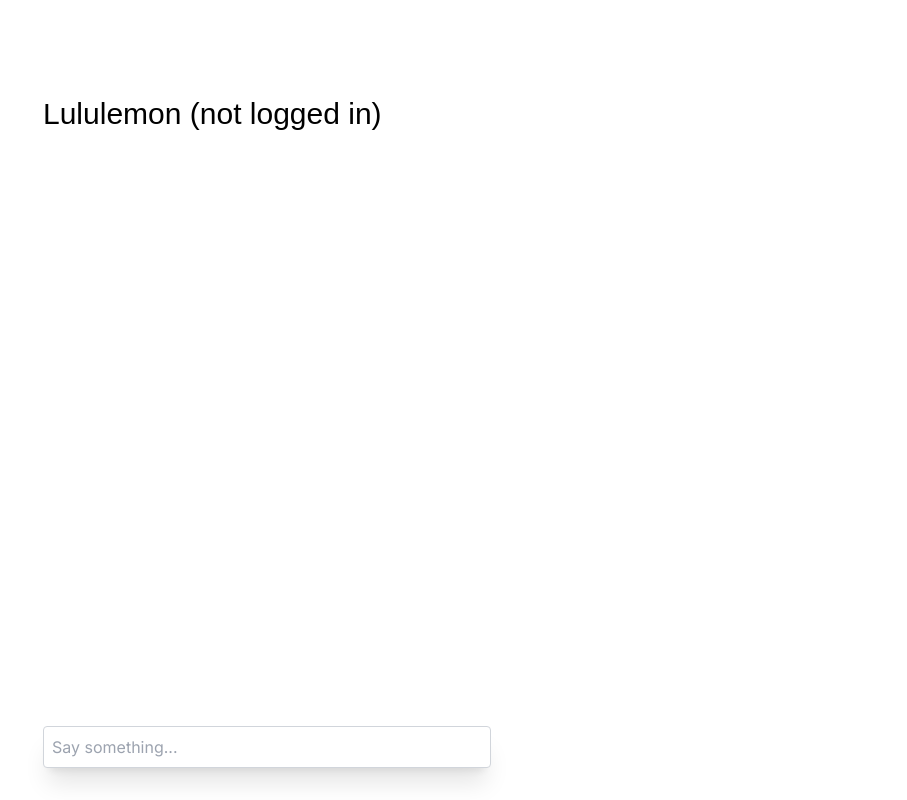
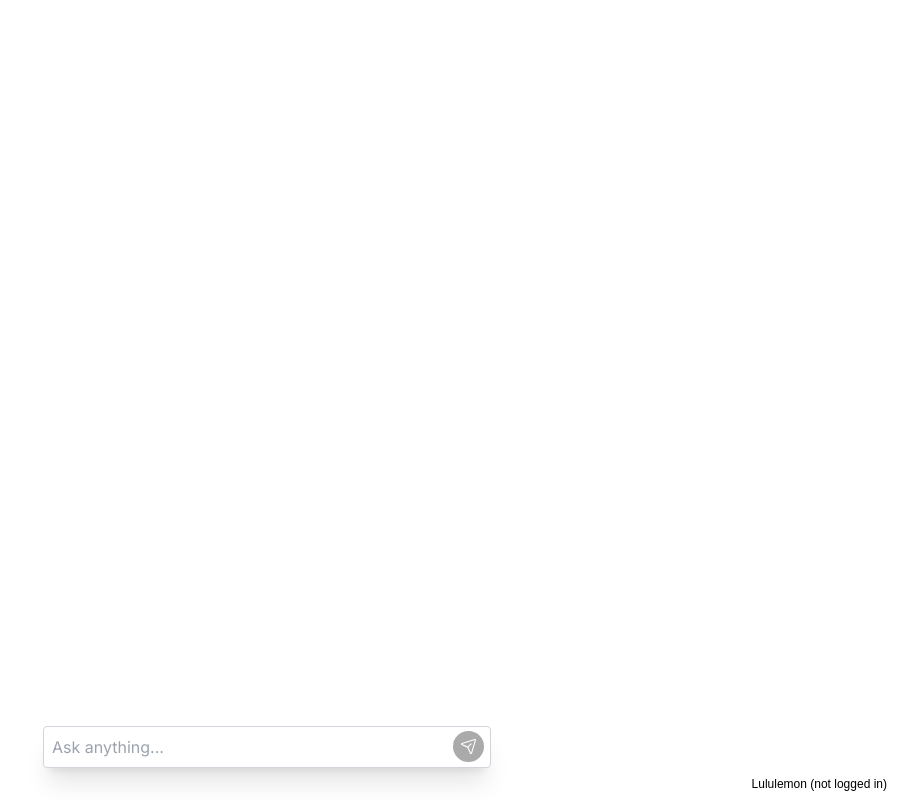
Before and after one commit to lintonye/lulu-shop, a Next.js app in the folder next-app/: page / in a window 1280 px wide. Shown: the whole page, without its empty margins (373-1280 px from the left). Built offline with nearby package versions, Linux system fonts and the light colour scheme; a web font is replaced by a local one.

Commit message:
Add styling

```diff
--- a/next-app/app/page.tsx
+++ b/next-app/app/page.tsx
@@ -3,6 +3,23 @@
 import { useChat } from "ai/react";
 import { ChatMessage } from "../components/ChatMessage";
 import { useState } from "react";
+
+function SendIcon() {
+  return (
+    <svg
+      xmlns="http://www.w3.org/2000/svg"
+      width="15"
+      height="15"
+      fill="none"
+      viewBox="0 0 20 20"
+    >
+      <path
+        fill="#fff"
+        d="M19.587.418A1.43 1.43 0 0018.19.054h-.014l-17.141 5.2a1.429 1.429 0 00-.216 2.664l7.646 3.62 3.622 7.645a1.417 1.417 0 001.41.812 1.418 1.418 0 001.251-1.028L19.945 1.83v-.014a1.43 1.43 0 00-.358-1.398zm-6.205 18.14l-.005.012-3.515-7.418 4.219-4.219a.714.714 0 00-1.01-1.01l-4.22 4.218L1.43 6.627h.012l17.134-5.198-5.194 17.129z"
+      ></path>
+    </svg>
+  );
+}
 
 export default function Chat() {
   const [loggedIn, setLoggedIn] = useState(false);
@@ -11,26 +28,32 @@
   });
 
   return (
-    <div className="flex flex-col w-full max-w-md py-24 mx-auto stretch">
+    <div className="flex flex-col w-full max-w-md pb-24 mx-auto stretch">
+      <div className="flex flex-col gap-3 mt-5">
+        {messages.length > 0
+          ? messages.map((m) => <ChatMessage key={m.id} message={m} />)
+          : null}
+      </div>
+      <form onSubmit={handleSubmit} className="fixed bottom-0 w-full">
+        <input
+          className="w-full max-w-md p-2 mb-8 border border-gray-300 rounded shadow-xl"
+          value={input}
+          placeholder="Ask anything..."
+          onChange={handleInputChange}
+        />
+        <button
+          type="submit"
+          className="bg-[#AAAAAA] absolute left-[410px] bottom-[38px] rounded-full p-2 flex justify-center items-center"
+        >
+          <SendIcon />
+        </button>
+      </form>
       <div
-        className="font-calibre text-3xl"
+        className="font-calibre text-xs fixed bottom-0 right-0 py-2 px-5 cursor-pointer"
         onClick={() => setLoggedIn((loggedIn) => !loggedIn)}
       >
         Lululemon{!loggedIn && " (not logged in)"}
       </div>
-      <div className="flex flex-col gap-3">
-        {messages.length > 0
-          ? messages.map((m) => <ChatMessage key={m.id} message={m} />)
-          : null}
-      </div>
-      <form onSubmit={handleSubmit}>
-        <input
-          className="fixed bottom-0 w-full max-w-md p-2 mb-8 border border-gray-300 rounded shadow-xl"
-          value={input}
-          placeholder="Say something..."
-          onChange={handleInputChange}
-        />
-      </form>
     </div>
   );
 }
--- a/next-app/components/ChatMessage.tsx
+++ b/next-app/components/ChatMessage.tsx
@@ -17,9 +17,9 @@
 
 function ProductCarousel({ products }: { products: Product[] }) {
   return (
-    <div className="flex gap-1 mt-2">
+    <div className="flex gap-1 mt-2 w-[112%] overflow-scroll ml-[-26px]">
       {products.map((product) => (
-        <Link href={product.url}>
+        <Link href={product.url} key={product.url}>
           <div className="flex gap-1 flex-col text-xs w-[150px]">
             <img src={product.imageUrl} alt="Product image" />
             <div className="break-words">{product.name}</div>
@@ -55,12 +55,18 @@
   message: Message;
 };
 export function ChatMessage({ message }: ChatMessageProps) {
+  const isUser = message.role === "user";
   return (
     <div className="whitespace-pre-wrap">
-      <div className="text-sm">
-        {message.role === "user" ? "User: " : "AI: "}
+      <div className={`flex gap-2 ${isUser ? "flex-row" : "flex-row-reverse"}`}>
+        <div className="text-[10px] bg-[#D00A2C] text-white p-2 rounded-[50%] w-[25px] h-[25px] self-baseline shrink-0 flex justify-center items-center">
+          {isUser ? "YOU" : "VA"}
         </div>
-      <div className="flex flex-col">
+        <div
+          className={`text-sm p-3 rounded-md flex-1 ${
+            isUser ? "bg-black text-white" : "bg-[#EAEAEA]"
+          }`}
+        >
           <ReactMarkdown
             linkTarget="_blank"
             components={{
@@ -80,10 +86,11 @@
           >
             {message.content}
           </ReactMarkdown>
+        </div>
+      </div>
       {message.role === "assistant" && (
         <ProductCarousel products={extractProducts(message.content)} />
       )}
     </div>
-    </div>
   );
 }
```
Lines whose indentation alone changed are shown as unchanged.
